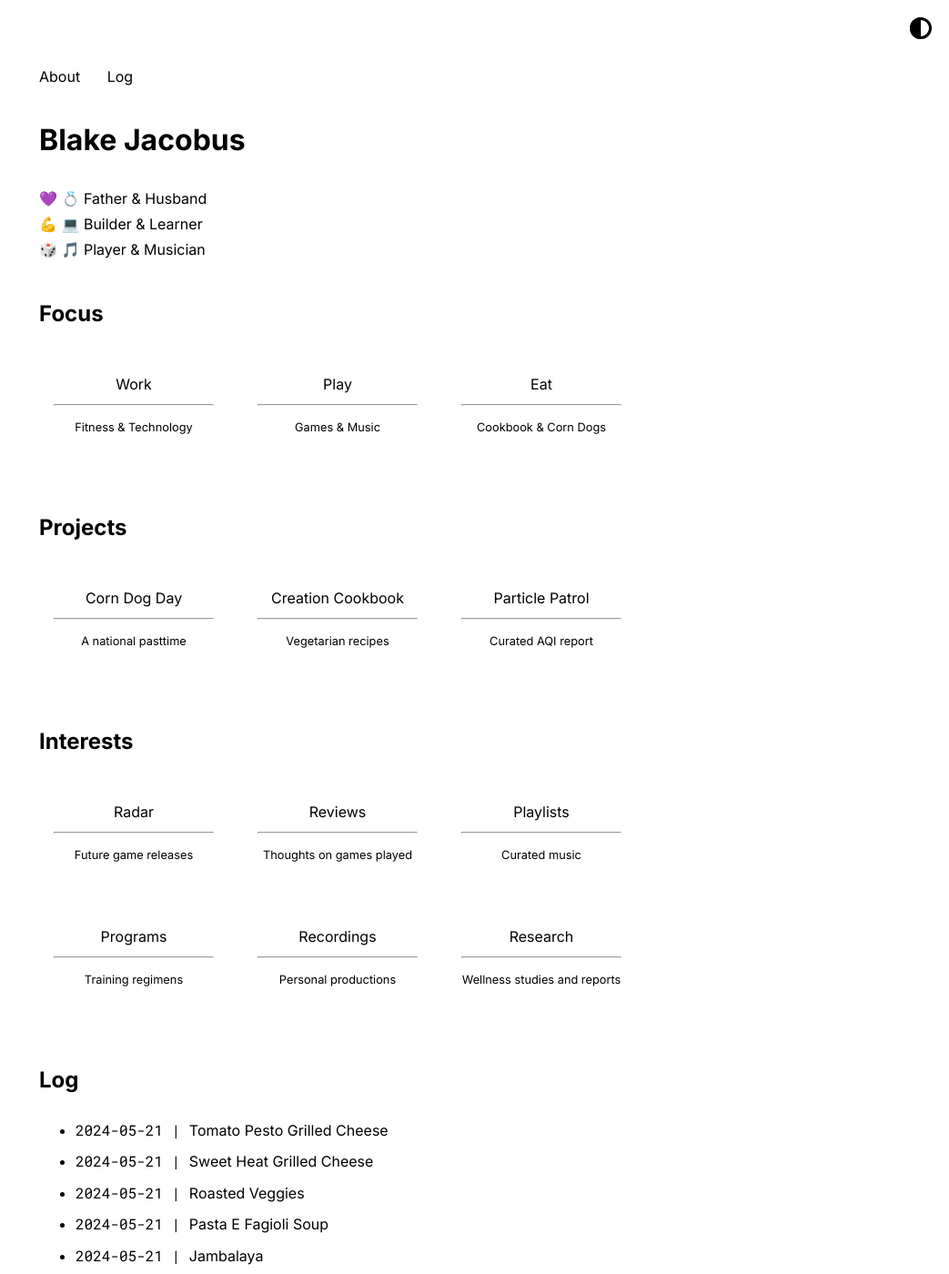
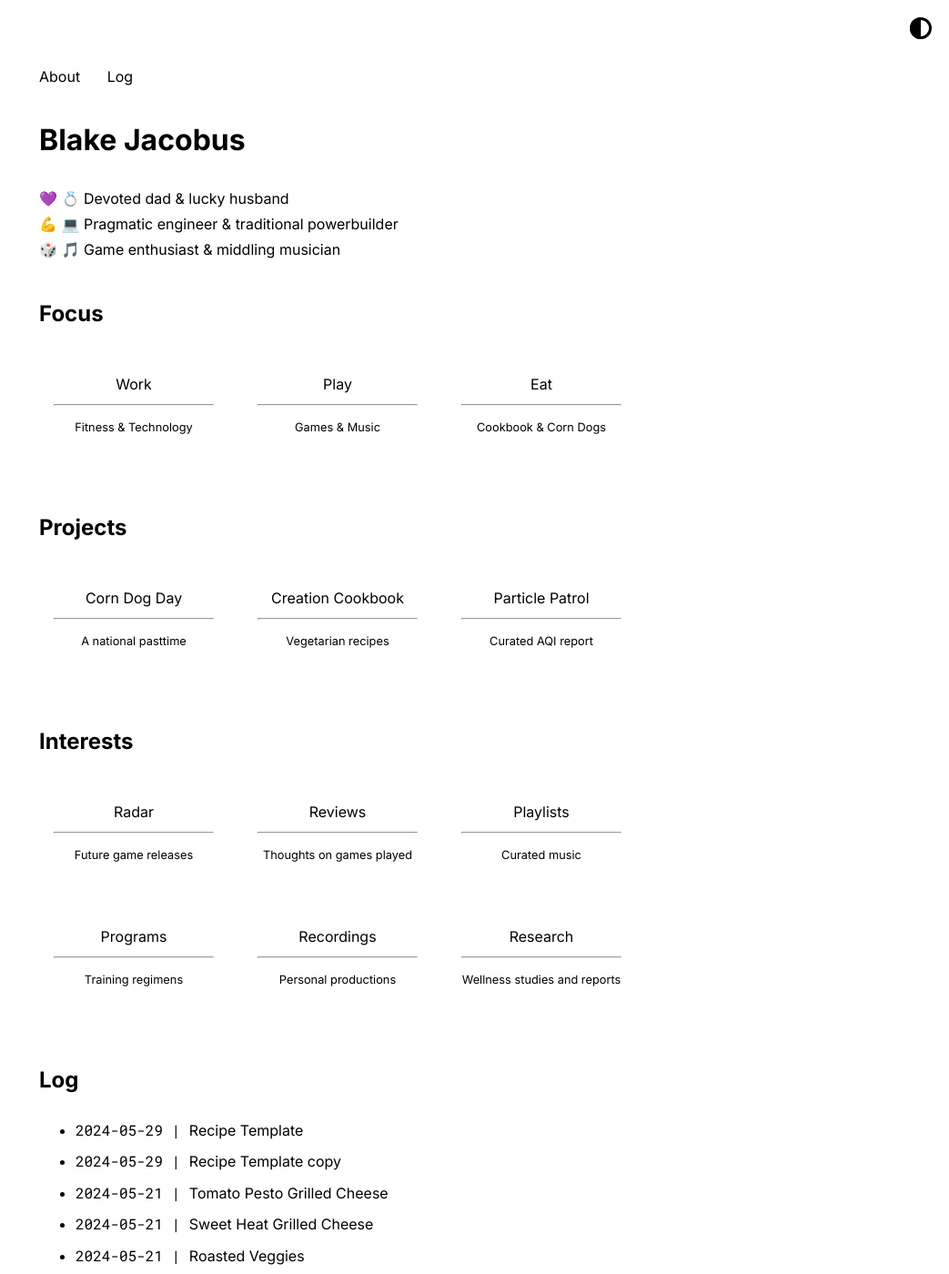
Before and after one commit to blakejacobus/blakejacobus.com, a Jekyll site: the page built from index.md, in a window 1280 px wide and 1400 px high. Shown: the whole window at 91% size, without its empty margins (237-1280 px from the left). Built offline with Jekyll 4.4.1, drawn with Linux system fonts in a browser that asks for light colours.

Commit message:
new recipes

```diff
--- a/_config.yml
+++ b/_config.yml
@@ -2,9 +2,9 @@ title: Blake Jacobus
 author: Blake Jacobus
 url: https://www.blakejacobus.com # root address of the site
 description: > # description of the site (multiple lines allowed)
-  💜 💍 Father & Husband <br>
-  💪 💻 Builder & Learner <br>
-  🎲 🎵 Player & Musician
+  💜 💍 Devoted dad & lucky husband <br>
+  💪 💻 Pragmatic engineer & traditional powerbuilder <br>
+  🎲 🎵 Game enthusiast & middling musician
 
 permalink: /:slug
 
```
Also changed, not shown: _posts/2022-11-19-creation-cookbook.md (+1 -0 lines), _posts/2024-05-29-recipe-template copy.md (added, +27 -0 lines), _posts/2024-05-29-recipe-template.md (added, +35 -0 lines), _drafts/2024-05-29-recipe-template.md (renamed from _drafts/2024-05-20-recipe-template.md).
